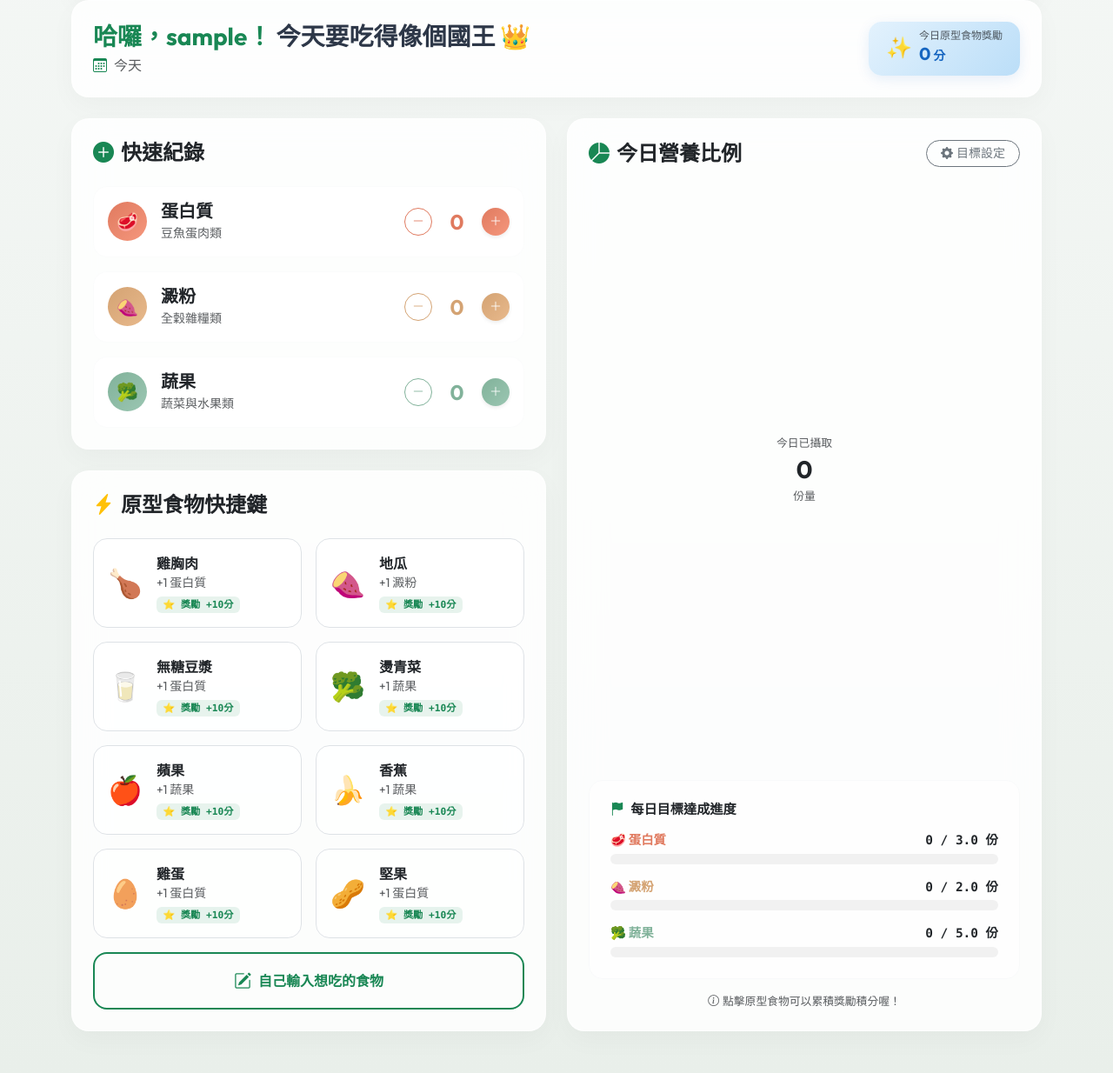
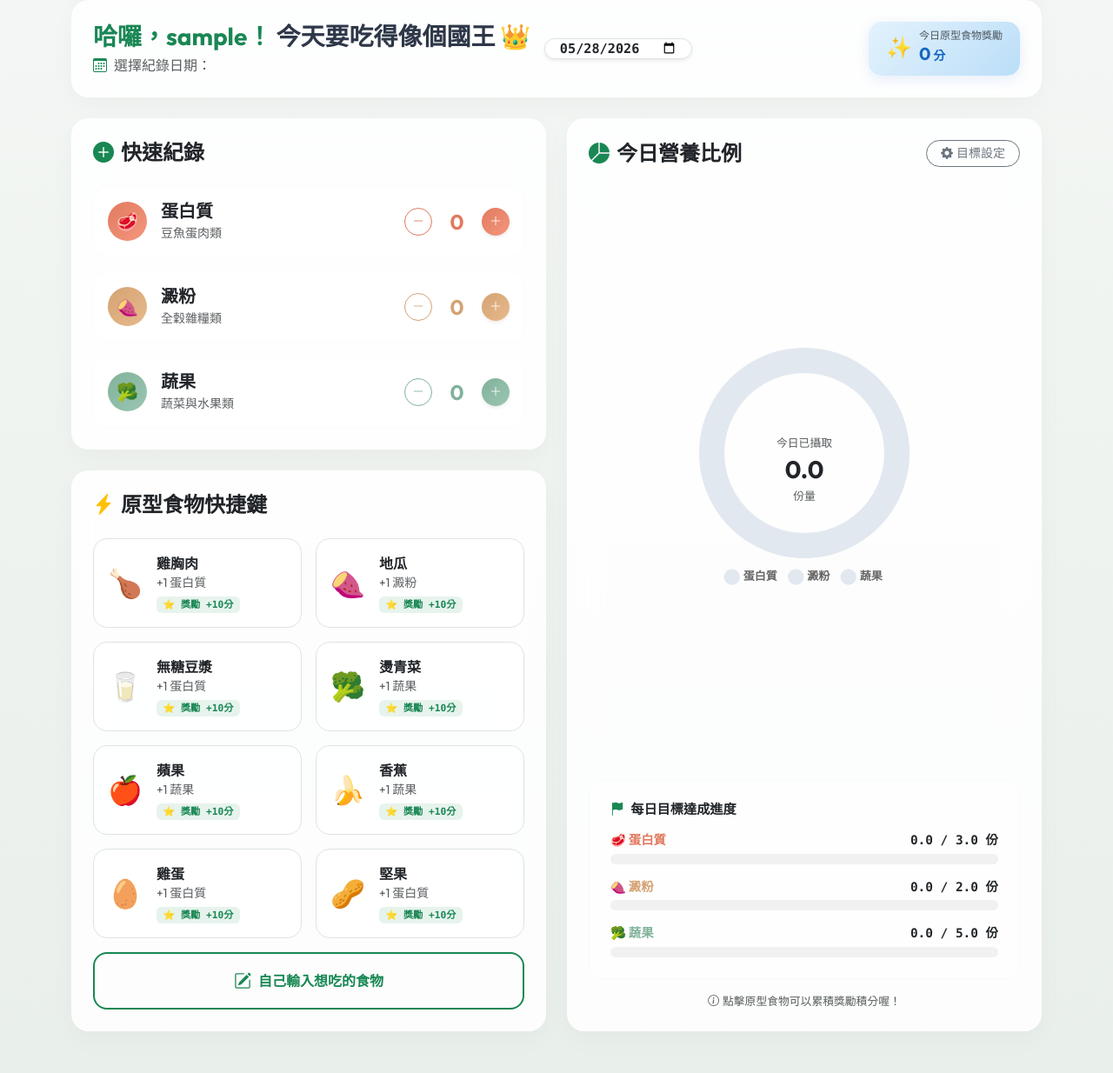
Before and after one commit to d1420384/-, a Flask app: page / in a window 1280 px wide. Shown: the part 94-1328 px from the top of the page at 87% size. Run offline with Flask 3, Linux system fonts and the light colour scheme; the visitor is signed in with stand-in values (Sample User, id 1); data that the repository does not hold is empty.

Commit message:
feat: implement intelligent side dishes text parsing and retroactive logging features

```diff
--- a/app.py
+++ b/app.py
@@ -17,6 +17,12 @@ def get_db_connection():
     conn = sqlite3.connect(DATABASE)
     conn.row_factory = sqlite3.Row
     return conn
+
+def get_taiwan_date():
+    # Taiwan is UTC+8
+    utc_now = datetime.datetime.now(datetime.timezone.utc)
+    tw_now = utc_now + datetime.timedelta(hours=8)
+    return tw_now.date().isoformat()
 
 def init_db():
     if not os.path.exists(DATABASE):
@@ -165,11 +171,13 @@ def logout():
 @app.route('/api/today', methods=['GET'])
 @login_required
 def get_today_stats():
-    today = datetime.date.today().isoformat()
+    selected_date = request.args.get('date')
+    if not selected_date:
+        selected_date = get_taiwan_date()
     conn = get_db_connection()
     record = conn.execute(
         'SELECT proteins, carbs, veggies, clean_score FROM records WHERE user_id = ? AND date = ?',
-        (current_user.id, today)
+        (current_user.id, selected_date)
     ).fetchone()
     user = conn.execute(
         'SELECT target_proteins, target_carbs, target_veggies FROM users WHERE id = ?',
@@ -213,13 +221,16 @@ def add_record():
     data = request.get_json()
     is_batch = data.get('is_batch', False)
 
-    today = datetime.date.today().isoformat()
+    selected_date = data.get('date')
+    if not selected_date:
+        selected_date = get_taiwan_date()
+
     conn = get_db_connection()
 
     # 查詢該使用者今日是否已有飲食紀錄
     record = conn.execute(
         'SELECT id, proteins, carbs, veggies, clean_score FROM records WHERE user_id = ? AND date = ?',
-        (current_user.id, today)
+        (current_user.id, selected_date)
     ).fetchone()
 
     if is_batch:
@@ -246,7 +257,7 @@ def add_record():
             cb = max(0, clean_bonus)
             conn.execute(
                 'INSERT INTO records (user_id, date, proteins, carbs, veggies, clean_score) VALUES (?, ?, ?, ?, ?, ?)',
-                (current_user.id, today, p, c, v, cb)
+                (current_user.id, selected_date, p, c, v, cb)
             )
             print(f"[F-01 後端日誌] 批次新增使用者 ID {current_user.id} 今日飲食：蛋白質={p}, 澱粉={c}, 蔬果={v}")
     else:
@@ -279,7 +290,7 @@ def add_record():
 
             conn.execute(
                 'INSERT INTO records (user_id, date, proteins, carbs, veggies, clean_score) VALUES (?, ?, ?, ?, ?, ?)',
-                (current_user.id, today, p, c, v, clean_bonus)
+                (current_user.id, selected_date, p, c, v, clean_bonus)
             )
             print(f"[F-01 後端日誌] 新增使用者 ID {current_user.id} 今日的初始飲食紀錄：蛋白質 {p} 份, 澱粉 {c} 份, 蔬果 {v} 份, 原型食物獎勵 {clean_bonus} 分")
 
--- a/static/js/main.js
+++ b/static/js/main.js
@@ -25,12 +25,18 @@ const FOOD_KEYWORDS = {
 
 // Initialize when DOM is loaded
 document.addEventListener('DOMContentLoaded', () => {
-    // Show current date beautifully
-    const dateStrEl = document.getElementById('current-date-str');
-    if (dateStrEl) {
+    // Initialize date selector to today
+    const dateInput = document.getElementById('selected-date');
+    if (dateInput) {
         const today = new Date();
-        const options = { year: 'numeric', month: 'long', day: 'numeric', weekday: 'long' };
-        dateStrEl.innerText = today.toLocaleDateString('zh-TW', options);
+        const year = today.getFullYear();
+        const month = String(today.getMonth() + 1).padStart(2, '0');
+        const day = String(today.getDate()).padStart(2, '0');
+        dateInput.value = `${year}-${month}-${day}`;
+
+        dateInput.addEventListener('change', () => {
+            fetchTodayStats();
+        });
     }
 
     // Only init chart if the canvas exists (we are on the index page)
@@ -102,12 +108,7 @@ document.addEventListener('DOMContentLoaded', () => {
                     isCompCheckbox.dispatchEvent(new Event('change'));
                 }
 
-                // 預填估計比例
-                document.getElementById('compProtein').value = detectedComp.p;
-                document.getElementById('compCarb').value = detectedComp.c;
-                document.getElementById('compVeggie').value = detectedComp.v;
-
-                suggestionEl.innerText = `✨ 系統偵測為「${detectedComp.key}」，已為您自動拆分填入預估比例！`;
+                suggestionEl.innerText = `✨ 系統偵測為複合型食物「${detectedComp.key}」，請於下方輸入食物與配菜組成！`;
                 suggestionEl.className = "form-text mt-1 text-success fw-semibold";
                 suggestionEl.style.display = 'block';
                 return;
@@ -154,6 +155,53 @@ document.addEventListener('DOMContentLoaded', () => {
                 suggestionEl.className = "form-text mt-1 text-muted fw-semibold";
                 suggestionEl.style.display = 'block';
             }
+        });
+    }
+
+    // 監聽自訂配菜輸入與智慧分析
+    const customSideDishesInput = document.getElementById('customSideDishes');
+    if (customSideDishesInput) {
+        customSideDishesInput.addEventListener('input', (e) => {
+            const text = e.target.value.trim();
+            const analysisEl = document.getElementById('sideDishesAnalysis');
+            const listEl = document.getElementById('sideDishesList');
+            const calcP = document.getElementById('sd-calc-protein');
+            const calcC = document.getElementById('sd-calc-carb');
+            const calcV = document.getElementById('sd-calc-veggie');
+
+            if (!text) {
+                analysisEl.style.display = 'none';
+                return;
+            }
+
+            const result = analyzeSideDishes(text);
+
+            // Render detected items
+            listEl.innerHTML = '';
+            result.items.forEach(item => {
+                const itemDiv = document.createElement('div');
+                itemDiv.className = 'd-flex justify-content-between align-items-center mb-1';
+
+                let badgeClass = 'bg-secondary bg-opacity-10 text-secondary';
+                if (item.category === 'proteins') badgeClass = 'bg-danger bg-opacity-10 color-protein';
+                else if (item.category === 'carbs') badgeClass = 'bg-warning bg-opacity-10 color-carb';
+                else if (item.category === 'veggies') badgeClass = 'bg-success bg-opacity-10 color-veggie';
+
+                itemDiv.innerHTML = `
+                    <div>${item.emoji} <span class="fw-semibold text-dark">${item.name}</span></div>
+                    <span class="badge ${badgeClass} rounded-pill font-monospace fw-bold px-2.5 py-1.5" style="font-size: 0.75rem;">
+                        ${item.catName} +${item.val.toFixed(1)} 份
+                    </span>
+                `;
+                listEl.appendChild(itemDiv);
+            });
+
+            // Update summary counters
+            calcP.innerText = result.proteins.toFixed(1);
+            calcC.innerText = result.carbs.toFixed(1);
+            calcV.innerText = result.veggies.toFixed(1);
+
+            analysisEl.style.display = 'block';
         });
     }
 });
@@ -211,7 +259,10 @@ function initChart() {
 }
 
 function fetchTodayStats() {
-    fetch('/api/today')
+    const dateInput = document.getElementById('selected-date');
+    const selectedDate = dateInput ? dateInput.value : new Date().toISOString().split('T')[0];
+
+    fetch(`/api/today?date=${selectedDate}`)
         .then(response => response.json())
         .then(data => {
             updateUI(
@@ -228,6 +279,9 @@ function fetchTodayStats() {
 }
 
 function addNutrient(type, amount, cleanBonus = 0) {
+    const dateInput = document.getElementById('selected-date');
+    const selectedDate = dateInput ? dateInput.value : new Date().toISOString().split('T')[0];
+
     fetch('/api/record', {
         method: 'POST',
         headers: {
@@ -236,7 +290,8 @@ function addNutrient(type, amount, cleanBonus = 0) {
         body: JSON.stringify({
             type: type,
             amount: amount,
-            clean_bonus: cleanBonus
+            clean_bonus: cleanBonus,
+            date: selectedDate
         })
     })
     .then(response => response.json())
@@ -306,6 +361,8 @@ function updateUI(proteins, carbs, veggies, cleanScore, tp, tc, tv) {
         }
         nutritionChart.update();
     }
+}
+
 function submitCustomFood() {
     const name = document.getElementById('customFoodName').value;
     const isCompCheckbox = document.getElementById('isCompositeFood');
@@ -316,19 +373,24 @@ function submitCustomFood() {
         return;
     }
 
-    // 取得選填的配菜所提供的營養素 (支援複選)
+    // 取得自訂配菜分析結果
     let extraP = 0, extraC = 0, extraV = 0;
-    if (document.getElementById('sd_egg') && document.getElementById('sd_egg').checked) extraP += 1.0;
-    if (document.getElementById('sd_tofu') && document.getElementById('sd_tofu').checked) extraP += 1.0;
-    if (document.getElementById('sd_green') && document.getElementById('sd_green').checked) extraV += 1.0;
-    if (document.getElementById('sd_fruit') && document.getElementById('sd_fruit').checked) extraV += 1.0;
-    if (document.getElementById('sd_sweetpotato') && document.getElementById('sd_sweetpotato').checked) extraC += 1.0;
-    if (document.getElementById('sd_drink') && document.getElementById('sd_drink').checked) extraC += 1.0;
+    const sideDishesInput = document.getElementById('customSideDishes');
+    if (sideDishesInput && isComp) {
+        const sideDishesText = sideDishesInput.value.trim();
+        const analysis = analyzeSideDishes(sideDishesText);
+        extraP = analysis.proteins;
+        extraC = analysis.carbs;
+        extraV = analysis.veggies;
+    }
 
     if (isComp) {
-        const p = (parseFloat(document.getElementById('compProtein').value) || 0) + extraP;
-        const c = (parseFloat(document.getElementById('compCarb').value) || 0) + extraC;
-        const v = (parseFloat(document.getElementById('compVeggie').value) || 0) + extraV;
+        const p = extraP;
+        const c = extraC;
+        const v = extraV;
+
+        const dateInput = document.getElementById('selected-date');
+        const selectedDate = dateInput ? dateInput.value : new Date().toISOString().split('T')[0];
 
         fetch('/api/record', {
             method: 'POST',
@@ -340,7 +402,8 @@ function submitCustomFood() {
                 proteins: p,
                 carbs: c,
                 veggies: v,
-                clean_bonus: 0
+                clean_bonus: 0,
+                date: selectedDate
             })
         })
         .then(response => response.json())
@@ -361,43 +424,8 @@ function submitCustomFood() {
             return;
         }
 
-        // 若有額外加點配菜，則改用 batch 批次方式送出
-        if (extraP > 0 || extraC > 0 || extraV > 0) {
-            let p = 0, c = 0, v = 0;
-            if (category === 'proteins') p = amount;
-            else if (category === 'carbs') c = amount;
-            else if (category === 'veggies') v = amount;
-
-            p += extraP;
-            c += extraC;
-            v += extraV;
-
-            fetch('/api/record', {
-                method: 'POST',
-                headers: {
-                    'Content-Type': 'application/json'
-                },
-                body: JSON.stringify({
-                    is_batch: true,
-                    proteins: p,
-                    carbs: c,
-                    veggies: v,
-                    clean_bonus: 0
-                })
-            })
-            .then(response => response.json())
-            .then(data => {
-                if (data.success) {
-                    fetchTodayStats();
-                } else {
-                    alert('紀錄失敗，請稍後再試');
-                }
-            })
-            .catch(error => console.error('Error saving record:', error));
-        } else {
-            // 純單一食物且無額外配菜，走標準記錄
-            addNutrient(category, amount, 0);
-        }
+        // 單一食物直接記錄即可
+        addNutrient(category, amount, 0);
     }
 
     // Close the modal
@@ -418,12 +446,14 @@ function submitCustomFood() {
         document.getElementById('categorySuggestion').style.display = 'none';
     }
 
-    // 清除所有配餐選取按鈕
-    const sdIds = ['sd_egg', 'sd_tofu', 'sd_green', 'sd_fruit', 'sd_sweetpotato', 'sd_drink'];
-    sdIds.forEach(id => {
-        const el = document.getElementById(id);
-        if (el) el.checked = false;
-    });
+    // 清除自訂配菜內容與分析面板
+    if (sideDishesInput) {
+        sideDishesInput.value = '';
+    }
+    const analysisEl = document.getElementById('sideDishesAnalysis');
+    if (analysisEl) {
+        analysisEl.style.display = 'none';
+    }
 }
 
 function submitTargets() {
@@ -493,3 +523,122 @@ function showRewardPopup(score) {
         popup.remove();
     }, 2100);
 }
+
+// Parse quantity in various formats (numbers, Chinese words, fractions)
+function parseChineseNum(str) {
+    if (str.includes('半')) return 0.5;
+    if (str.includes('一') || str.includes('1')) return 1.0;
+    if (str.includes('二') || str.includes('兩') || str.includes('2')) return 2.0;
+    if (str.includes('三') || str.includes('3')) return 3.0;
+    if (str.includes('四') || str.includes('4')) return 4.0;
+    if (str.includes('五') || str.includes('5')) return 5.0;
+    if (str.includes('六') || str.includes('6')) return 6.0;
+    if (str.includes('七') || str.includes('7')) return 7.0;
+    if (str.includes('八') || str.includes('8')) return 8.0;
+    if (str.includes('九') || str.includes('9')) return 9.0;
+    if (str.includes('十') || str.includes('10')) return 10.0;
+
+    const val = parseFloat(str);
+    return isNaN(val) ? 1.0 : val;
+}
+
+// Analyze side dishes typed in the text input
+function analyzeSideDishes(text) {
+    if (!text) {
+        return { proteins: 0, carbs: 0, veggies: 0, items: [] };
+    }
+
+    // Split by commas, spaces, pluses, semicolons
+    const rawItems = text.split(/[,，、\s+\+；;]/).map(x => x.trim()).filter(x => x.length > 0);
+
+    let totalP = 0;
+    let totalC = 0;
+    let totalV = 0;
+    const detectedItems = [];
+
+    // Build a sorted keyword list for matching
+    const keywordList = [];
+    for (const [cat, keywords] of Object.entries(FOOD_KEYWORDS)) {
+        for (const kw of keywords) {
+            keywordList.push({ cat, kw, len: kw.length });
+        }
+    }
+    keywordList.sort((a, b) => b.len - a.len);
+
+    for (const item of rawItems) {
+        let multiplier = 1.0;
+        let cleanItemName = item;
+
+        // Match numbers like 1.5, 2, 0.5 or Chinese numbers like 一, 二, 三, 半 at start
+        const numMatch = item.match(/^([0-9]+(?:\.[0-9]+)?|半|[一二三四五六七八九十兩]|[0-9]+個|[0-9]+顆|[0-9]+碗|[0-9]+份)/);
+        if (numMatch) {
+            const rawNum = numMatch[1];
+            multiplier = parseChineseNum(rawNum);
+            // Remove the quantity prefix from cleanItemName
+            cleanItemName = item.substring(rawNum.length).trim();
+            // Remove leading measure words
+            cleanItemName = cleanItemName.replace(/^[顆個碗份支盤杯片把條克g分]/, '').trim();
+        } else {
+            // Find if there is a number/quantity at the end of the item (e.g. "荷包蛋 2", "白飯 半")
+            const endNumMatch = item.match(/([0-9]+(?:\.[0-9]+)?|半)$/);
+            if (endNumMatch) {
+                const rawNum = endNumMatch[1];
+                multiplier = parseChineseNum(rawNum);
+                cleanItemName = item.substring(0, item.length - rawNum.length).trim();
+            }
+        }
+
+        // Match category using the sorted keywords
+        let category = null;
+        for (const k of keywordList) {
+            if (cleanItemName.includes(k.kw)) {
+                category = k.cat;
+                break;
+            }
+        }
+
+        if (category) {
+            let catName = '';
+            let emoji = '';
+            let val = multiplier;
+            if (category === 'proteins') {
+                totalP += val;
+                catName = '蛋白質';
+                emoji = '🥩';
+            } else if (category === 'carbs') {
+                totalC += val;
+                catName = '澱粉';
+                emoji = '🌾';
+            } else if (category === 'veggies') {
+                totalV += val;
+                catName = '蔬果';
+                emoji = '🥦';
+            }
+            detectedItems.push({
+                raw: item,
+                name: cleanItemName,
+                category: category,
+                catName: catName,
+                emoji: emoji,
+                val: val
+            });
+        } else {
+            // Unrecognized item
+            detectedItems.push({
+                raw: item,
+                name: cleanItemName,
+                category: 'unknown',
+                catName: '未知 (不計份數)',
+                emoji: '❓',
+                val: 0
+            });
+        }
+    }
+
+    return {
+        proteins: totalP,
+        carbs: totalC,
+        veggies: totalV,
+        items: detectedItems
+    };
+}
--- a/templates/index.html
+++ b/templates/index.html
@@ -7,9 +7,14 @@
 <div class="row mb-4">
     <div class="col-12">
         <div class="glass-card p-4 d-flex justify-content-between align-items-center flex-wrap gap-3">
-            <div>
-                <h3 class="fw-bold mb-1"><span class="text-success">哈囉，{{ current_user.username }}！</span> 今天要吃得像個國王 👑</h3>
-                <p class="text-muted mb-0"><i class="bi bi-calendar3 me-2 text-success"></i><span id="current-date-str">今天</span></p>
+            <div class="d-flex align-items-center gap-3 flex-wrap">
+                <div>
+                    <h3 class="fw-bold mb-1"><span class="text-success">哈囉，{{ current_user.username }}！</span> 今天要吃得像個國王 👑</h3>
+                    <p class="text-muted mb-0"><i class="bi bi-calendar3 me-2 text-success"></i>選擇紀錄日期：</p>
+                </div>
+                <div class="d-flex align-items-center bg-white bg-opacity-70 border rounded-pill px-3 py-1.5 shadow-sm">
+                    <input type="date" id="selected-date" class="border-0 bg-transparent text-dark fw-bold font-monospace" style="outline: none; font-size: 0.95rem;">
+                </div>
             </div>
             <div>
                 <div class="score-badge">
@@ -306,51 +311,19 @@
 
             <!-- Composite Food Inputs -->
             <div id="compositeFoodInputs" style="display: none;" class="bg-light bg-opacity-70 p-3 rounded-4 border border-light mb-3">
-                <p class="text-muted mb-3" style="font-size: 0.8rem;"><i class="bi bi-info-circle me-1"></i>系統已自動估算，您可依實際配菜微調（沒吃到的類別可改為 0 份）：</p>
-                <div class="mb-3">
-                    <label for="compProtein" class="form-label fw-semibold color-protein">🥩 蛋白質份數</label>
-                    <div class="input-group">
-                        <input type="number" class="form-control target-input" id="compProtein" value="1.5" min="0" step="0.5">
-                        <span class="input-group-text bg-light border-0">份</span>
+                <!-- Custom Side Dishes (Typed by User) -->
+                <div class="mb-0">
+                    <label for="customSideDishes" class="form-label fw-bold"><i class="bi bi-pencil-fill text-success me-1"></i>請輸入食物與配菜組成 (自己打)</label>
+                    <input type="text" class="form-control target-input" id="customSideDishes" placeholder="例如：排骨、白飯、高麗菜、2顆茶葉蛋">
+                    <div id="sideDishesAnalysis" class="mt-2 p-3 bg-white rounded-3 border border-dashed border-success border-opacity-30" style="display: none;">
+                        <div class="fw-semibold text-success-emphasis mb-2" style="font-size: 0.85rem;"><i class="bi bi-robot me-1"></i>智慧配菜分析結果：</div>
+                        <div id="sideDishesList" class="d-flex flex-column gap-1" style="font-size: 0.8rem;"></div>
+                        <div class="mt-2 pt-2 border-top border-light-subtle fw-bold text-dark d-flex gap-3" style="font-size: 0.8rem;">
+                            <span class="color-protein">蛋白質: +<span id="sd-calc-protein">0</span> 份</span>
+                            <span class="color-carb">澱粉: +<span id="sd-calc-carb">0</span> 份</span>
+                            <span class="color-veggie">蔬果: +<span id="sd-calc-veggie">0</span> 份</span>
+                        </div>
                     </div>
-                </div>
-                <div class="mb-3">
-                    <label for="compCarb" class="form-label fw-semibold color-carb">🌾 澱粉份數</label>
-                    <div class="input-group">
-                        <input type="number" class="form-control target-input" id="compCarb" value="2.0" min="0" step="0.5">
-                        <span class="input-group-text bg-light border-0">份</span>
-                    </div>
-                </div>
-                <div class="mb-0">
-                    <label for="compVeggie" class="form-label fw-semibold color-veggie">🥦 蔬果份數</label>
-                    <div class="input-group">
-                        <input type="number" class="form-control target-input" id="compVeggie" value="1.0" min="0" step="0.5">
-                        <span class="input-group-text bg-light border-0">份</span>
-                    </div>
-                </div>
-            </div>
-
-            <!-- Optional Side Dishes (Multi-select pill checkboxes) -->
-            <div class="mb-0 mt-3 pt-3 border-top border-light-subtle">
-                <label class="form-label fw-bold d-block">🍱 搭配配菜/附餐 (可複選)</label>
-                <div class="d-flex flex-wrap gap-2 mt-2">
-                    <input type="checkbox" class="btn-check" id="sd_egg" autocomplete="off">
-                    <label class="btn btn-outline-success rounded-pill btn-sm py-2 px-3 fw-semibold" for="sd_egg">🍳 荷包蛋 (+1.0 蛋)</label>
-
-                    <input type="checkbox" class="btn-check" id="sd_tofu" autocomplete="off">
-                    <label class="btn btn-outline-success rounded-pill btn-sm py-2 px-3 fw-semibold" for="sd_tofu">🥢 滷豆腐 (+1.0 蛋)</label>
-
-                    <input type="checkbox" class="btn-check" id="sd_green" autocomplete="off">
-                    <label class="btn btn-outline-success rounded-pill btn-sm py-2 px-3 fw-semibold" for="sd_green">🥦 燙青菜 (+1.0 蔬)</label>
-
-                    <input type="checkbox" class="btn-check" id="sd_fruit" autocomplete="off">
-                    <label class="btn btn-outline-success rounded-pill btn-sm py-2 px-3 fw-semibold" for="sd_fruit">🍎 水果切片 (+1.0 蔬)</label>
-
-                    <input type="checkbox" class="btn-check" id="sd_sweetpotato" autocomplete="off">
-                    <label class="btn btn-outline-success rounded-pill btn-sm py-2 px-3 fw-semibold" for="sd_sweetpotato">🍠 蒸地瓜 (+1.0 澱)</label>
-
-                    <input type="checkbox" class="btn-check" id="sd_drink" autocomplete="off">
-                    <label class="btn btn-outline-success rounded-pill btn-sm py-2 px-3 fw-semibold" for="sd_drink">🧋 甜點飲料 (+1.0 澱)</label>
                 </div>
             </div>
         </form>
```
